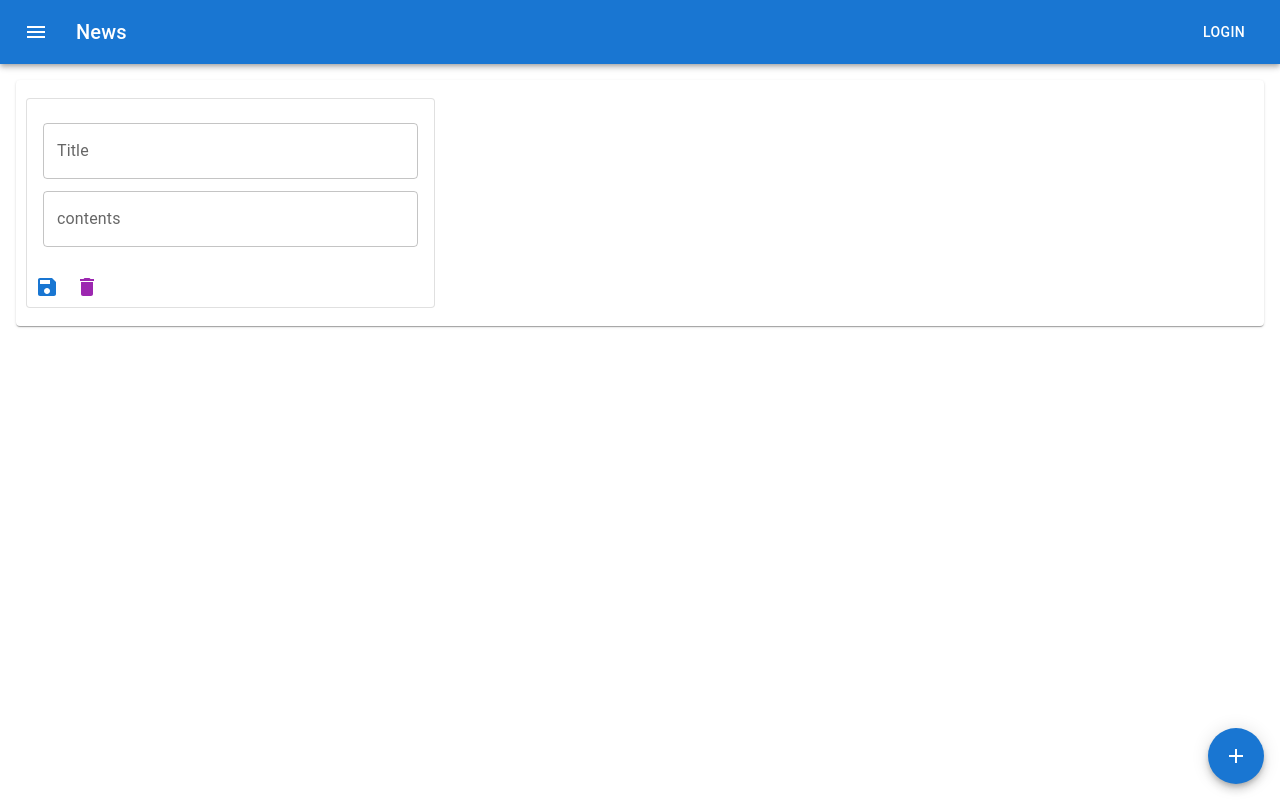
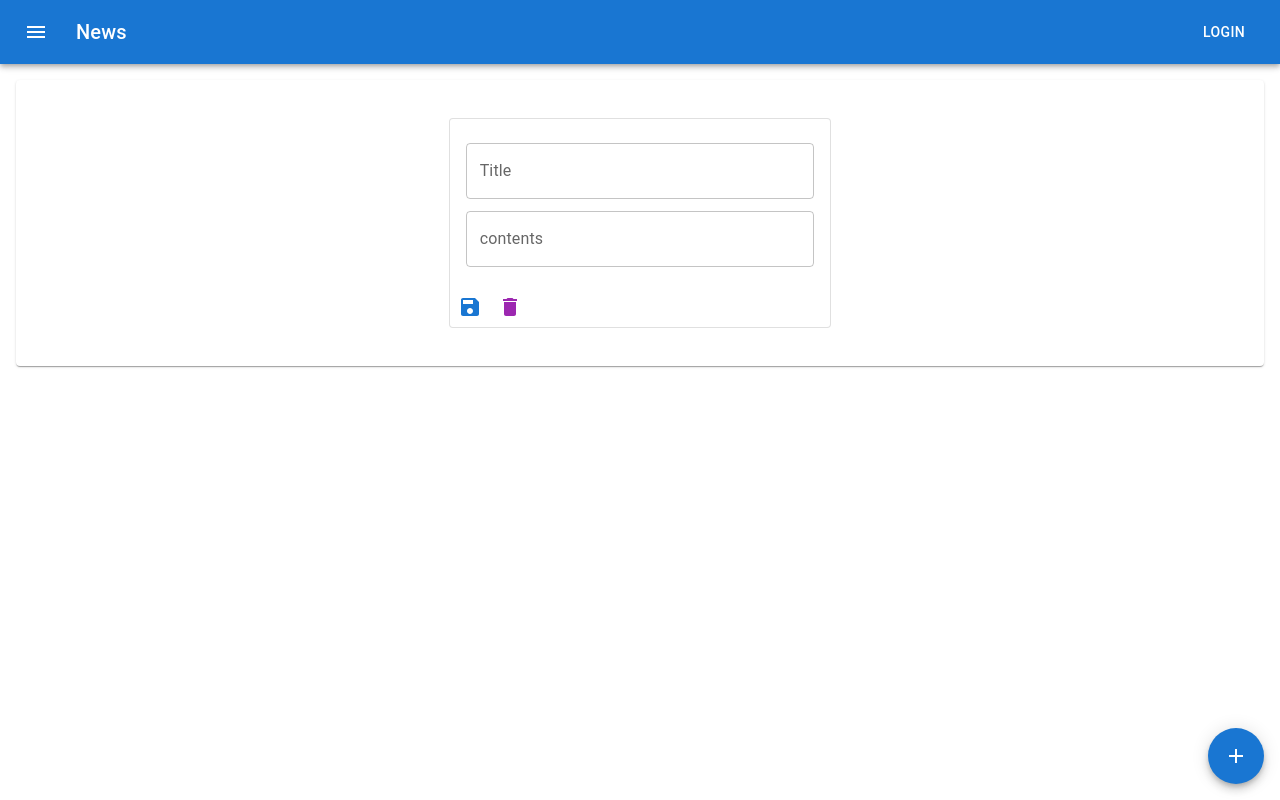
Before and after one commit to gokitchen/dashboard, a React (Create React App) app in the folder react/: page /dashboard in a window 1280 px wide. Both pictures are taken after a click on the button 1236 px from the left and 756 px from the top of the page. Built offline with nearby package versions, Linux system fonts and the light colour scheme.

Commit message:
綺麗に整える

```diff
--- a/react/src/components/TodoCard/index.tsx
+++ b/react/src/components/TodoCard/index.tsx
@@ -1,4 +1,10 @@
-import { ButtonGroup, Card, CardContent, IconButton } from "@mui/material";
+import {
+  ButtonGroup,
+  Card,
+  CardContent,
+  IconButton,
+  SxProps,
+} from "@mui/material";
 import { TextField } from "@mui/material";
 import SaveIcon from "@mui/icons-material/Save";
 import DeleteIcon from "@mui/icons-material/Delete";
@@ -6,30 +12,11 @@ import DeleteIcon from "@mui/icons-material/Delete";
 type Props = {
   title: string;
   text: string;
-  divide?: number;
-  marginLeft: string;
+  sx: SxProps;
 };
-const TodoCard = ({
-  title,
-  text,
-  divide = 1,
-  marginLeft,
-}: Props): JSX.Element => {
+const TodoCard = ({ title, text, sx }: Props): JSX.Element => {
   return (
-    <Card
-      component="li"
-      variant="outlined"
-      sx={{
-        width: `calc(100%/ ${divide})`,
-        marginLeft,
-        ":first-of-type": {
-          marginLeft: 0,
-        },
-        ":nth-of-type(${divide}n)": {
-          marginLeft: 0,
-        },
-      }}
-    >
+    <Card component="li" variant="outlined" sx={sx}>
       <CardContent>
         <TextField
           variant="outlined"
--- a/react/src/pages/dashboard/index.tsx
+++ b/react/src/pages/dashboard/index.tsx
@@ -27,12 +27,13 @@ const DashBoard = (): JSX.Element => {
   return (
     <>
       {todos.length ? (
-        <Paper sx={{ padding: "10px" }}>
+        <Paper sx={{ padding: "10px 20px" }}>
           <List
             sx={{
               display: "flex",
               alignItems: "top",
               flexWrap: "wrap",
+              justifyContent: "space-around",
             }}
           >
             {todos.map((value, index) => {
@@ -40,8 +41,7 @@ const DashBoard = (): JSX.Element => {
                 <TodoCard
                   key={index}
                   {...value}
-                  divide={3}
-                  marginLeft="15px"
+                  sx={{ width: "calc(100% / 3 - 20px)", margin: "20px 0" }}
                 ></TodoCard>
               );
             })}
```
